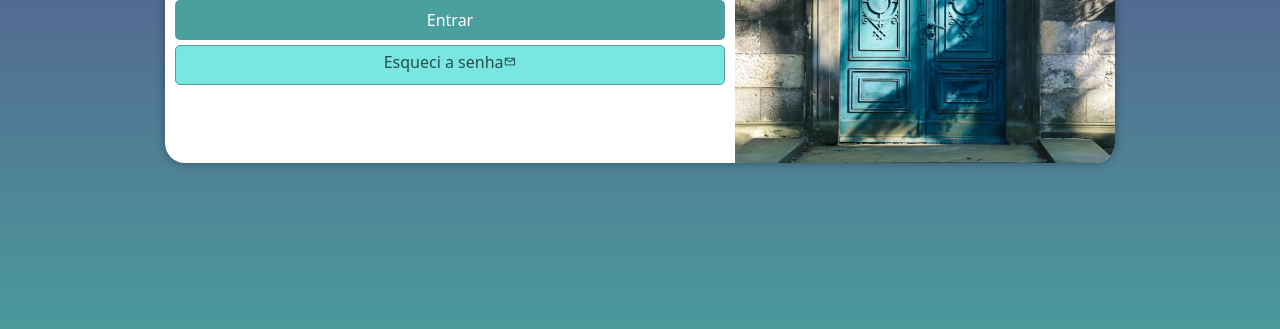
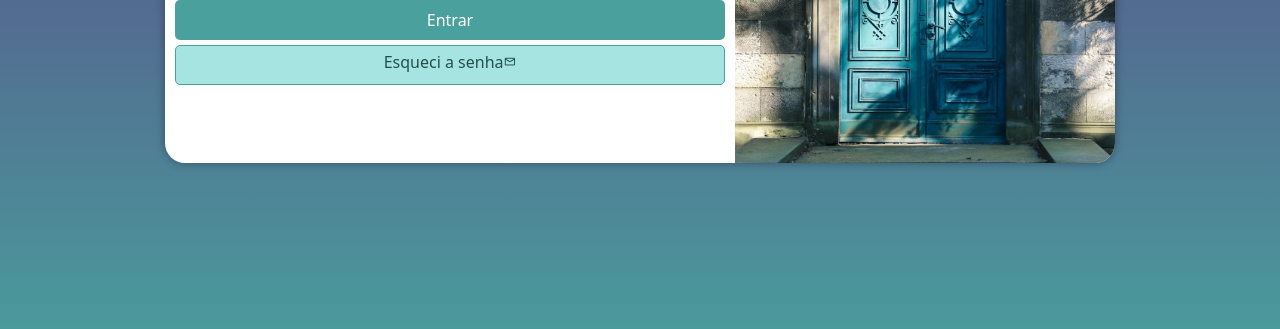
Before and after one commit to matheuscardoso-de-oliveira/projeto-login, a plain HTML site: page index.html in a window 1280 px wide. In both pictures the pointer is over the link 450 px from the left and 492 px from the top of the page. Shown: the part 427-756 px from the top of the page. Drawn offline with nearby package versions, Linux system fonts and the light colour scheme.

Commit message:
Update style.css

```diff
--- a/estilos/style.css
+++ b/estilos/style.css
@@ -118,7 +118,7 @@ form > a.botao{
     color: #244f4d
 }
 form > a.botao:hover{
-    background-color: #79e6e2;
+    background-color: #a6e4e2;
     transition-duration: 0.3s;
 }
 form > a.botao > span{
```
